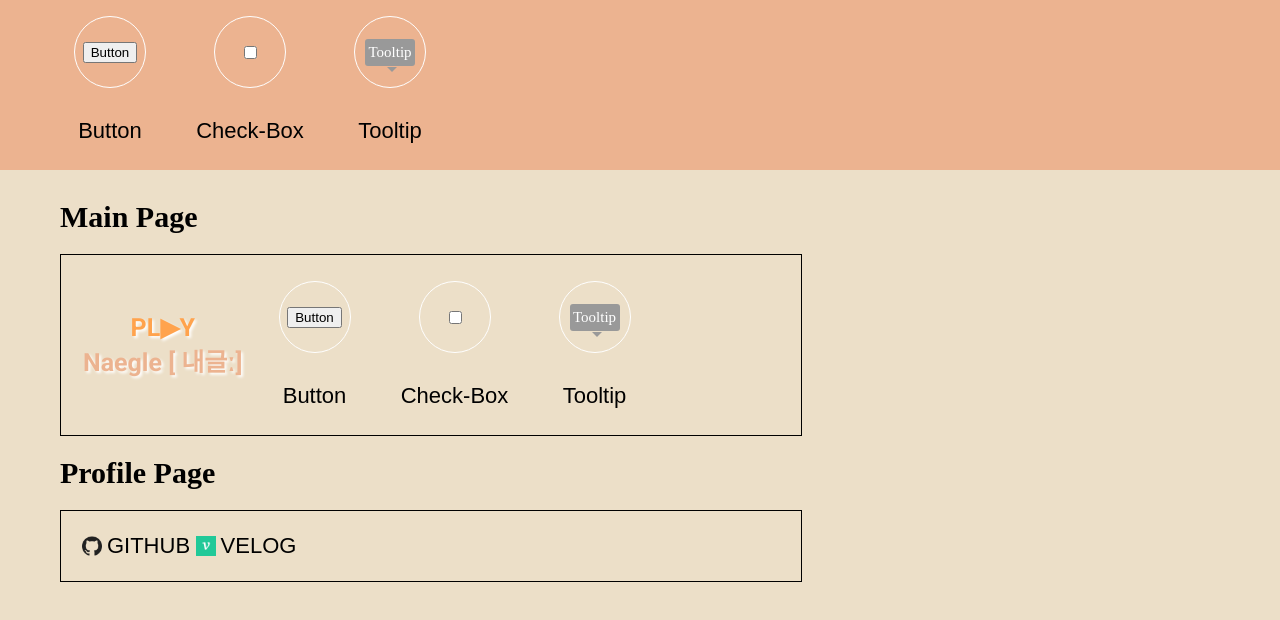
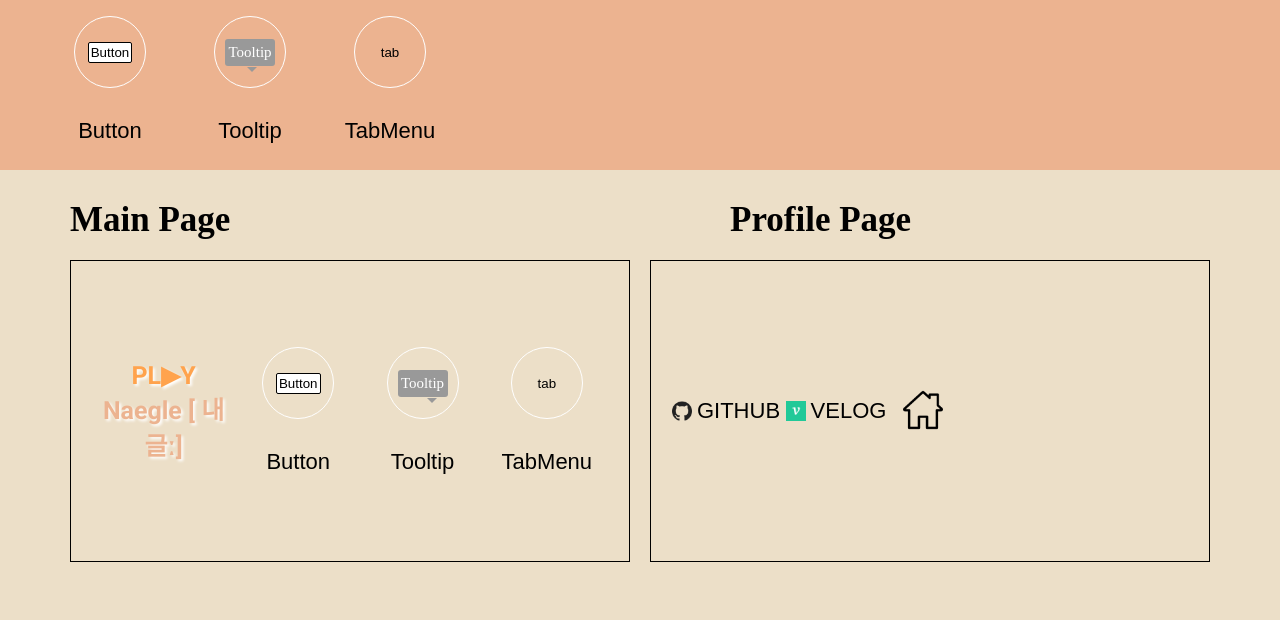
Before and after one commit to deveassy/portfolio, a React (Create React App) app: page /button in a window 1280 px wide. Shown: the top 620 px of the page. Built offline with nearby package versions, Linux system fonts and the light colour scheme.

Commit message:
tooltip component 추가, 전체 수정작업

```diff
--- a/src/App.css
+++ b/src/App.css
@@ -1,6 +1,12 @@
 @import url(https://fonts.googleapis.com/css2?family=Roboto:wght@700&display=swap);
 
 @font-face {
-    font-family: 'Roboto', sans-serif;
-    src: url(https://fonts.googleapis.com/css2?family=Roboto:wght@700&display=swap);
+  font-family: "Roboto", sans-serif;
+  src: url(https://fonts.googleapis.com/css2?family=Roboto:wght@700&display=swap);
 }
+@import url(https://fonts.googleapis.com/css2?family=Gochi+Hand&display=swap);
+
+@font-face {
+  font-family: "Gochi Hand", cursive;
+  src: url(https://fonts.googleapis.com/css2?family=Gochi+Hand&display=swap);
+}
--- a/src/boards/Button.js
+++ b/src/boards/Button.js
@@ -1,29 +1,25 @@
 import React from "react";
+import styled from "styled-components";
 import Button from "../components/Button";
-import styled from "styled-components";
 
 function ButtonBoard() {
   return (
     <div>
-      {/* <Line /> */}
       <ButtonContent>
         <PageName>Main Page</PageName>
         <Pages>
+          {/* <div style={{ fontWeight: 700, fontSize: 30 }}>Main Page</div> */}
           <Button page="main">
-            <P1 style={{ marginBottom: -10 }}>PL▶︎Y</P1>
-            <P1 style={{ color: "#ecb390" }}>Naegle [ 내글ː]</P1>
+            <MainButton style={{ marginBottom: -10 }}>PL▶︎Y</MainButton>
+            <MainButton style={{ color: "#ecb390" }}>
+              Naegle [ 내글ː]
+            </MainButton>
           </Button>
           <Button item>
             <ButtonImg>
-              <button>Button</button>
+              <ButtonItem>Button</ButtonItem>
             </ButtonImg>
             <ButtonName>Button</ButtonName>
-          </Button>
-          <Button item>
-            <ButtonImg>
-              <input type="checkbox" false />
-            </ButtonImg>
-            <ButtonName>Check-Box</ButtonName>
           </Button>
           <Button item>
             <ButtonImg>
@@ -31,14 +27,23 @@ function ButtonBoard() {
             </ButtonImg>
             <ButtonName>Tooltip</ButtonName>
           </Button>
+          <Button item>
+            <ButtonImg>tab</ButtonImg>
+            <ButtonName>TabMenu</ButtonName>
+          </Button>
         </Pages>
-        <PageName>Profile Page</PageName>
+        <PageName style={{ left: 670 }}>Profile Page</PageName>
         <Pages>
           <Button page="prof">
             <LinkImg src="/img/github.png" alt="github" /> GITHUB
           </Button>
           <Button page="prof">
             <LinkImg src="/img/velog.jpg" alt="velog" /> VELOG
+          </Button>
+          <Button>
+            <MainImgContainer>
+              <MainImg src="/img/home.png" />
+            </MainImgContainer>
           </Button>
         </Pages>
       </ButtonContent>
@@ -47,32 +52,25 @@ function ButtonBoard() {
 }
 
 const ButtonContent = styled.div`
+  position: relative;
   display: flex;
-  flex-direction: column;
+  flex-direction: row;
 `;
-
 const PageName = styled.div`
-  font: 700 30px "sans-serif";
+  position: absolute;
+  left: 10px;
+  font: 700 35px "sans-serif";
 `;
 const Pages = styled.div`
   display: flex;
   flex-direction: row;
-  padding: 20px;
-  margin: 20px 0;
+  padding: 80px 20px;
+  margin: 60px 10px;
   width: 700px;
   border: 1px solid #000;
 `;
-// const P = styled.div`
-//   position: relative;
-//   width: 260px;
-//   margin-bottom: -15px;
-//   font-size: 40px;
-//   font-weight: 800;
-//   color: #495057;
-//   cursor: default;
-// `;
 
-const P1 = styled.p`
+const MainButton = styled.p`
   display: flex;
   flex-direction: column;
   align-items: center;
@@ -91,11 +89,17 @@ const LinkImg = styled.img`
   margin-right: 5px;
 `;
 
-const ListContainer = styled.div`
-  display: flex;
-  flex-direction: row;
-  padding: 10px 20px 20px 40px;
-  background-color: #ecb390;
+const MainImgContainer = styled.div`
+  padding: 10px;
+  border-radius: 50%;
+  &:hover {
+    background-color: #cd8d7b;
+    box-shadow: 3px 3px 5px #6e5773;
+  }
+`;
+const MainImg = styled.img`
+  width: 40px;
+  height: 40px;
 `;
 const ButtonImg = styled.div`
   display: flex;
@@ -106,6 +110,12 @@ const ButtonImg = styled.div`
   margin: 0 0 10px;
   border: 1px solid #fff;
   border-radius: 50%;
+`;
+const ButtonItem = styled.div`
+  padding: 2px;
+  background-color: #fff;
+  border: 1px solid #000;
+  border-radius: 2px;
 `;
 const ButtonName = styled.div`
   display: flex;
--- a/src/boards/CheckBox.js
+++ /dev/null
@@ -1,9 +0,0 @@
-import React from 'react';
-
-export default function CheckBoxBoard() {
-    return(
-        <>
-      <h1>About Check-box</h1>
-        </>
-    )
-}
--- /dev/null
+++ b/src/boards/TabMenu.js
@@ -0,0 +1,9 @@
+import React from "react";
+
+export default function TabMenuBoard() {
+  return (
+    <>
+      <h1>About Tab-Menu</h1>
+    </>
+  );
+}
--- a/src/boards/index.js
+++ b/src/boards/index.js
@@ -1,5 +1,5 @@
 import ButtonBoard from "./Button";
-import CheckBoxBoard from "./CheckBox";
 import TooltipBoard from "./Tooltip";
+import TabMenuBoard from "./TabMenu";
 
-export { ButtonBoard, CheckBoxBoard, TooltipBoard };
+export { ButtonBoard, TooltipBoard, TabMenuBoard };
--- a/src/components/ComponentList/index.js
+++ b/src/components/ComponentList/index.js
@@ -1,7 +1,7 @@
 import React from "react";
 import styled from "styled-components";
-import { Link, Route } from "react-router-dom";
-import { ButtonBoard, CheckBoxBoard, TooltipBoard } from "../../boards";
+import { Route } from "react-router-dom";
+import { ButtonBoard, TabMenuBoard, TooltipBoard } from "../../boards";
 import Button from "../Button";
 
 export default function ComponentList({ history }) {
@@ -9,28 +9,27 @@ export default function ComponentList({ history }) {
     <Container>
       <ListContainer>
         <Button item onClick={() => history.push("/button")}>
+          {/* <Button item onClick={moveRoute}> */}
           <ButtonImg>
-            <button>Button</button>
+            <ButtonItem>Button</ButtonItem>
           </ButtonImg>
           <ButtonName>Button</ButtonName>
         </Button>
-        <Button item onClick={() => history.push("/check-box")}>
-          <ButtonImg>
-            <input type="checkbox" false />
-          </ButtonImg>
-          <ButtonName>Check-Box</ButtonName>
-        </Button>
         <Button item onClick={() => history.push("/tooltip")}>
           <ButtonImg>
-            <TooltipTest>Tooltip</TooltipTest>
+            <TooltipItem>Tooltip</TooltipItem>
           </ButtonImg>
           <ButtonName>Tooltip</ButtonName>
+        </Button>
+        <Button item onClick={() => history.push("/tab-menu")}>
+          <ButtonImg>tab</ButtonImg>
+          <ButtonName>TabMenu</ButtonName>
         </Button>
       </ListContainer>
       <ContentContainer>
         <Route exact path="/button" component={ButtonBoard} />
-        <Route path="/check-box" component={CheckBoxBoard} />
         <Route path="/tooltip" component={TooltipBoard} />
+        <Route path="/tab-menu" component={TabMenuBoard} />
       </ContentContainer>
       <MainButtonContainer>
         <Button onClick={() => history.push("/")}>
@@ -47,6 +46,12 @@ const Container = styled.div`
   position: relative;
   flex-direction: column;
 `;
+const ListContainer = styled.div`
+  display: flex;
+  flex-direction: row;
+  padding: 10px 20px 20px 40px;
+  background-color: #ecb390;
+`;
 
 const ButtonImg = styled.div`
   display: flex;
@@ -58,6 +63,12 @@ const ButtonImg = styled.div`
   border: 1px solid #fff;
   border-radius: 50%;
 `;
+const ButtonItem = styled.div`
+  padding: 2px;
+  background-color: #fff;
+  border: 1px solid #000;
+  border-radius: 2px;
+`;
 const ButtonName = styled.div`
   display: flex;
   align-items: center;
@@ -66,17 +77,9 @@ const ButtonName = styled.div`
   margin-top: 20px;
 `;
 
-const ListContainer = styled.div`
-  display: flex;
-  flex-direction: row;
-  padding: 10px 20px 20px 40px;
-  background-color: #ecb390;
-`;
-
 const ContentContainer = styled.div`
   margin: 30px 60px;
 `;
-
 const MainButtonContainer = styled.div`
   display: flex;
   position: absolute;
@@ -91,17 +94,11 @@ const MainButtonContainer = styled.div`
     box-shadow: 3px 3px 5px #6e5773;
   }
 `;
-
-const MainButton = styled(Link)`
-  text-decoration: none;
-`;
-
 const Img = styled.img`
   width: 40px;
   height: 40px;
 `;
-
-const TooltipTest = styled.span`
+const TooltipItem = styled.span`
   width: 50px;
   padding: 5px 0;
   background-color: #999;
@@ -109,7 +106,6 @@ const TooltipTest = styled.span`
   color: #fff;
   text-align: center;
   border-radius: 3px;
-
   &::after {
     content: "";
     position: absolute;
--- a/src/components/Main/index.js
+++ b/src/components/Main/index.js
@@ -1,12 +1,10 @@
 import React from "react";
-// import { Link } from "react-router-dom";
 import styled from "styled-components";
 import Button from "../Button";
 
 export default function Main({ history }) {
   return (
     <Container>
-      {/* <ProfileButton to="/profile"> */}
       <Button onClick={() => history.push("/profile")}>
         <ProfileLink>PL▶︎Y</ProfileLink>
         <ProfileLink
@@ -18,21 +16,19 @@ export default function Main({ history }) {
       <ButtonContainer>
         <Button item onClick={() => history.push("/button")}>
           <ButtonImg>
-            <button>Button</button>
+            <ButtonItem>Button</ButtonItem>
           </ButtonImg>
           <ButtonName>Button</ButtonName>
-        </Button>
-        <Button item onClick={() => history.push("/check-box")}>
-          <ButtonImg>
-            <input type="checkbox" false />
-          </ButtonImg>
-          <ButtonName>Check-Box</ButtonName>
         </Button>
         <Button item onClick={() => history.push("/tooltip")}>
           <ButtonImg>
             <TooltipTest>Tooltip</TooltipTest>
           </ButtonImg>
           <ButtonName>Tooltip</ButtonName>
+        </Button>
+        <Button item onClick={() => history.push("/tab-menu")}>
+          <ButtonImg>tab</ButtonImg>
+          <ButtonName>TabMenu</ButtonName>
         </Button>
       </ButtonContainer>
     </Container>
@@ -47,10 +43,6 @@ const Container = styled.div`
   margin-top: 70px;
 `;
 
-// const ProfileButton = styled(Link)`
-//   text-decoration: none;
-//   font-size: 80px;
-// `;
 const ProfileLink = styled.p`
   display: flex;
   flex-direction: column;
@@ -80,6 +72,12 @@ const ButtonImg = styled.div`
   border: 1px solid #f3a683;
   border-radius: 50%;
 `;
+const ButtonItem = styled.div`
+  padding: 2px;
+  background-color: #fff;
+  border: 1px solid #000;
+  border-radius: 2px;
+`;
 const ButtonName = styled.div`
   font-size: 22px;
   margin-top: 20px;
--- /dev/null
+++ b/src/components/TabMenu/index.js
@@ -0,0 +1,6 @@
+import React from "react";
+import styled from "styled-components";
+
+export default function TabMenu() {
+  return;
+}
--- a/src/routes/index.js
+++ b/src/routes/index.js
@@ -3,7 +3,7 @@ import styled, { createGlobalStyle } from "styled-components";
 import { Switch, Route } from "react-router-dom";
 import Main from "../components/Main";
 import Profile from "../components/Profile";
-import { ButtonBoard, CheckBoxBoard, TooltipBoard } from "../boards";
+import { ButtonBoard, TooltipBoard, TabMenuBoard } from "../boards";
 
 const RootRouter = ({ children }) => {
   const NotFound = () => {
@@ -19,8 +19,8 @@ const RootRouter = ({ children }) => {
         <Route path="/profile" component={Profile} />
         {children}
         <Route path="/button" component={ButtonBoard} />
-        <Route path="/check-box" component={CheckBoxBoard} />
         <Route path="/tooltip" component={TooltipBoard} />
+        <Route path="/tab-menu" component={TabMenuBoard} />
         <Route component={NotFound} />
       </Switch>
     </Container>
```
Also changed, not shown: src/components/CheckBox/index.js (deleted, +0 -60 lines), src/components/Profile/index.js (+7 -22 lines).
